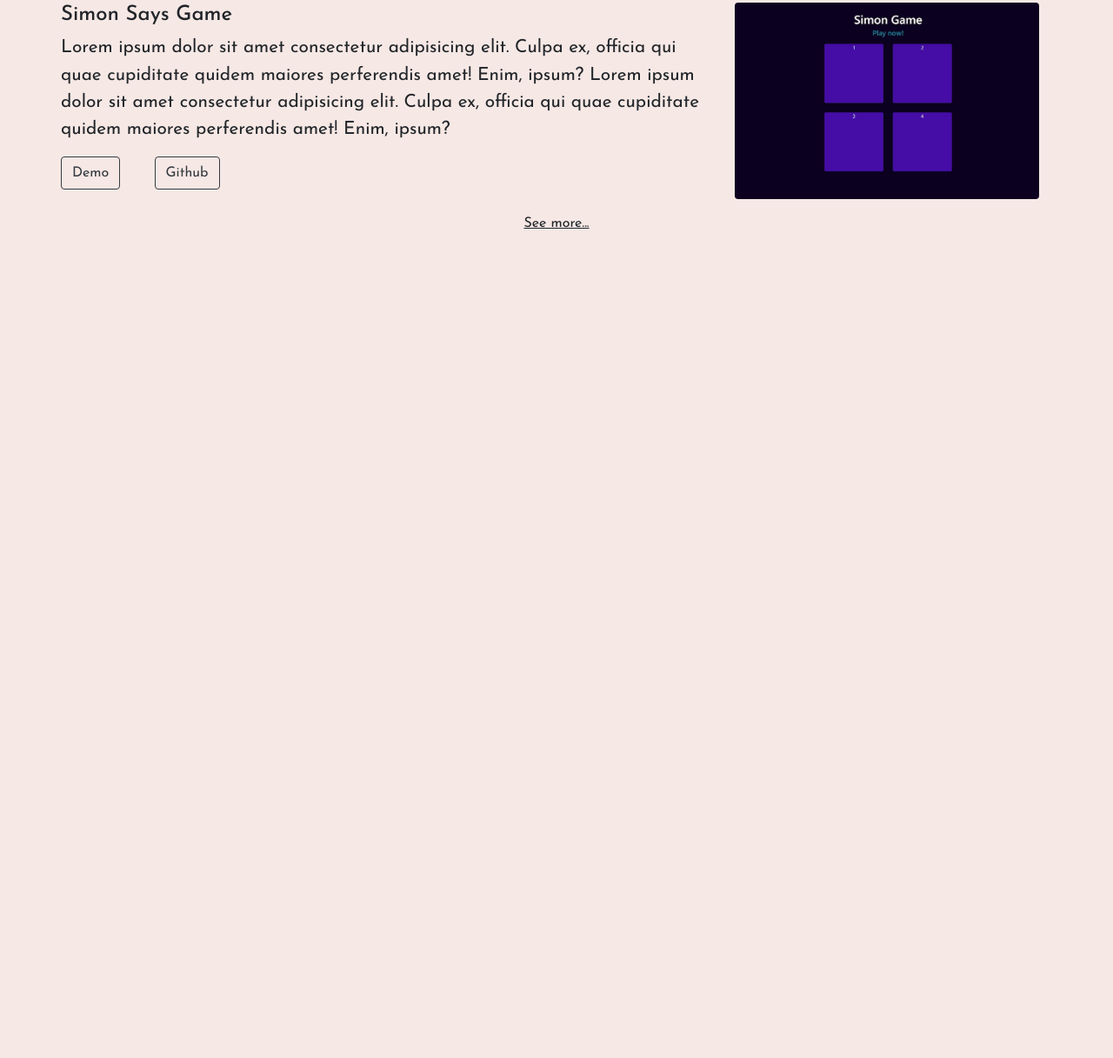
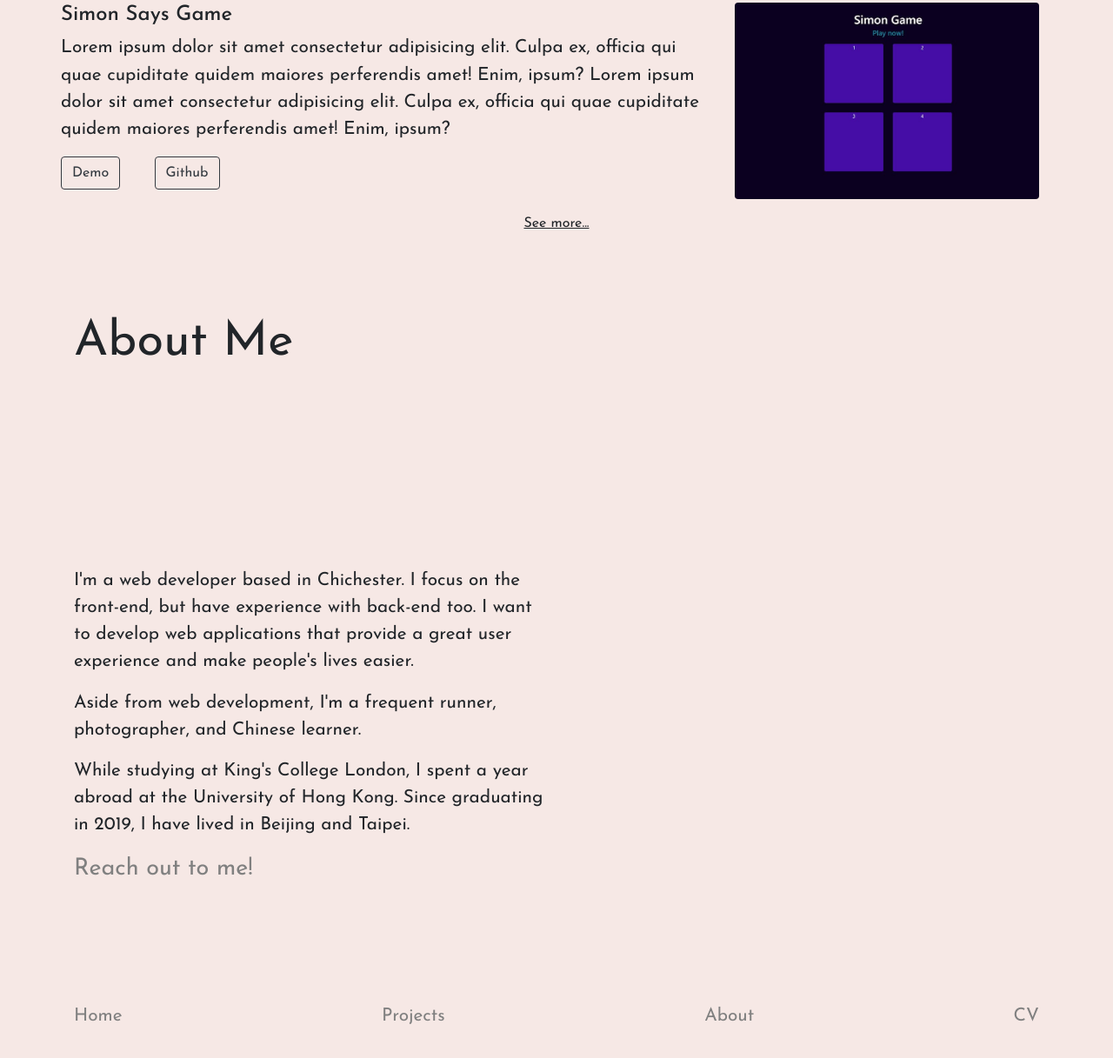
Before and after one commit to GeorgeLam/georgelam.github.io, a plain HTML site: page index.html in a window 1280 px wide. Shown: the part 1852-3069 px from the top of the page at 87% size. Before the commit the page ends 2189 px from the top, so only its background shows below. Drawn offline with nearby package versions, Linux system fonts and the light colour scheme.

Commit message:
Added about me section and footer

```diff
--- a/index.html
+++ b/index.html
@@ -39,7 +39,7 @@
                 class="row mx-auto w-100 my-3 d-flex flex-row justify-content-between"
               >
                 <a class="main-links" href="#projects">Projects</a>
-                <a class="main-links" href="#">About</a>
+                <a class="main-links" href="#about">About</a>
                 <a class="main-links" href="#">CV</a>
               </div>
 
@@ -270,10 +270,35 @@
                 </div>
             </div>
             <!--Project row ends-->
+        </section>
 
+        <!-- End of projects container -->
 
+        <section class="container vh-100" id="about">
+            <div class="row">
+                <div class="col">
+                    <div class="display-4 my-4">About Me</div>
+                </div>
+            </div>
+            <div class="row about-text-container d-flex flex-column justify-content-center">
+                <div class="col col-6 about-text">
+                    <p>I'm a web developer based in Chichester. I focus on the front-end, but have experience with back-end too. I want to develop web applications that provide a great user experience and make people's lives easier.</p>
+                    <p>Aside from web development, I'm a frequent runner, photographer, and Chinese learner.</p>
+                    <p>While studying at King's College London, I spent a year abroad at the University of Hong Kong. Since graduating in 2019, I have lived in Beijing and Taipei.</p>
+                    <a href="#">Reach out to me!</a>
+                </div>
             </div>
         </section>
+
+        <footer class="container">
+            <div class="row mx-auto w-100 my-3 d-flex flex-row justify-content-between">
+                <a class="main-links" href="#top">Home</a>
+                <a class="main-links" href="#projects">Projects</a>
+                <a class="main-links" href="#about">About</a>
+                <a class="main-links" href="#">CV</a>
+            </div>
+        </footer>
+
     </div>
     <!-- end of #top container-fluid-->
 
--- a/style.css
+++ b/style.css
@@ -6,7 +6,7 @@
 
 }
 
-.main-links{
+a{
     color: gray;
     font-size: 1.3em;
 }
@@ -34,7 +34,7 @@
     text-decoration: underline;
 }
 
-.projectDetail{
+.projectDetail, .about-text{
     font-size: 1.3em;
 }
 
@@ -42,3 +42,11 @@
     max-width:100%;
     max-height:100%;
 }
+
+.about-text-container{
+    height: 100%;
+}
+
+.about-text{
+    height: 100%;
+}
```
Lines whose indentation alone changed are shown as unchanged.
